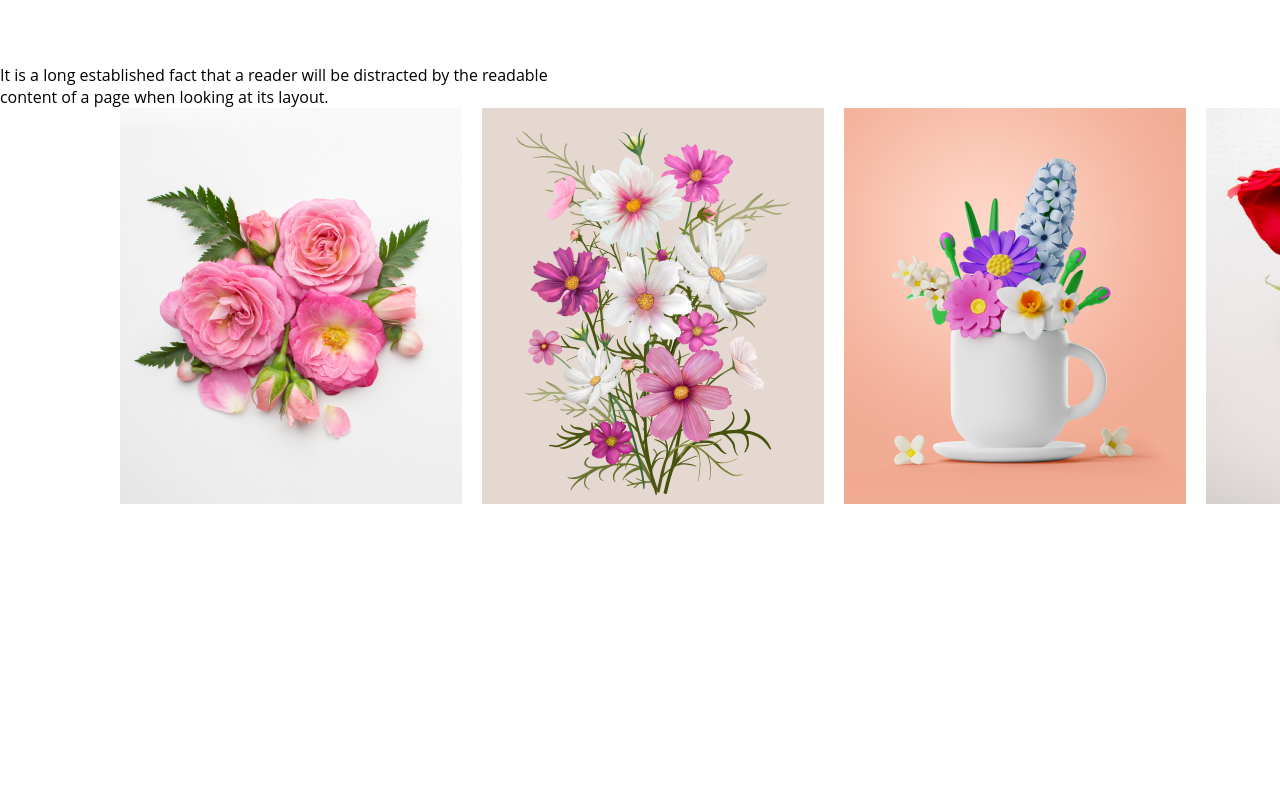
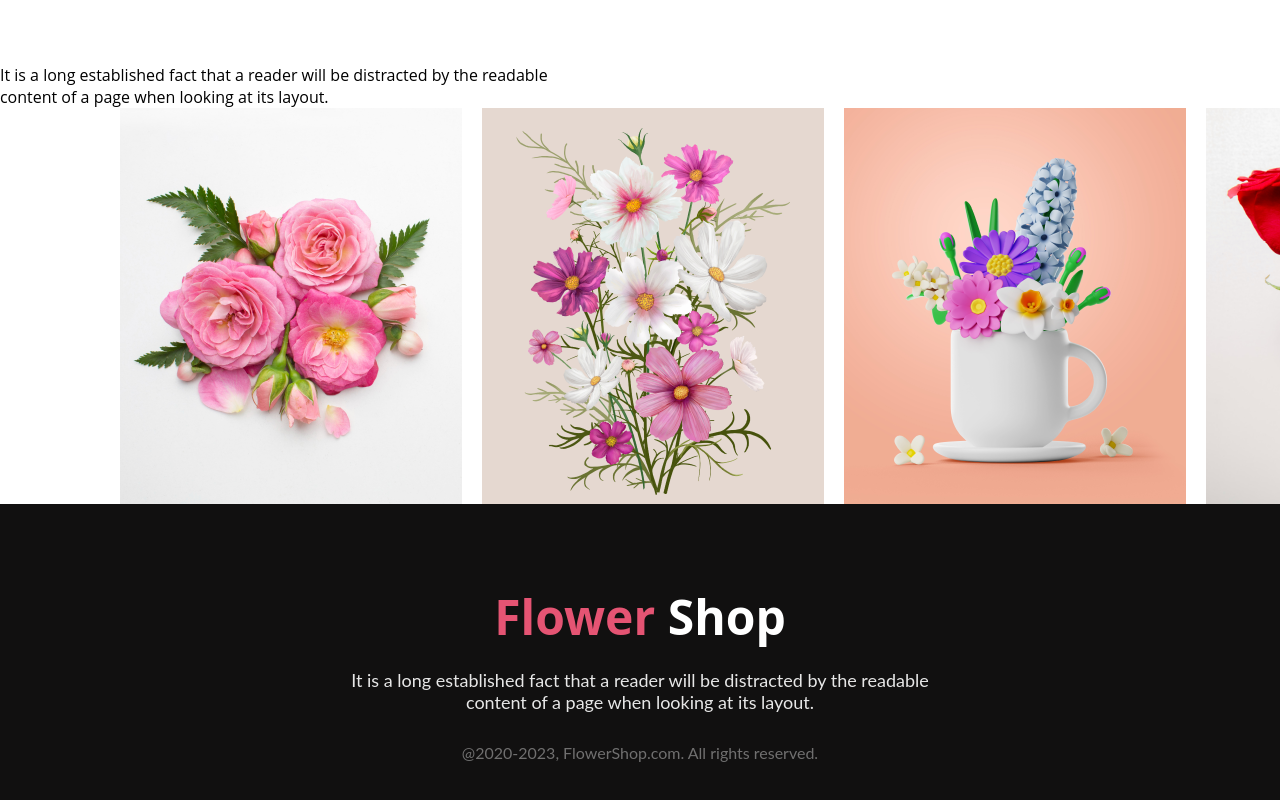
Before and after one commit to mdmonee/flower-shop-assignment, a plain HTML site: page index.html in a window 1280 px wide. Shown: the part 1659-2459 px from the top of the page. Before the commit the page ends 2163 px from the top, so only its background shows below. Drawn offline with Linux system fonts and the light colour scheme.

Commit message:
footer added

```diff
--- a/index.html
+++ b/index.html
@@ -59,6 +59,13 @@
 
 
     <footer>
+        <div class="f-content">
+            <h3 class="f-content-title">
+               <span class="fl-cl">Flower</span> Shop
+            </h3>
+            <p class="f-content-description">It is a long established fact that a reader will be distracted by the readable content of a page when looking at its layout.</p>
+            <h6 class="copy">@2020-2023, FlowerShop.com. All rights reserved. </h6>
+        </div>
 
     </footer>
 
--- a/styles/style.css
+++ b/styles/style.css
@@ -113,3 +113,43 @@ margin: 30px 0px;
     margin: 0px 120px;
     gap: 20px;
 }
+footer {
+    background: #111010;
+    padding: 80px 0px;
+    margin-bottom: 0px;
+}
+
+.f-content{
+    text-align: center;
+}
+.f-content-title{
+    font-size: 48px;
+    font-weight: 800px;
+    color: white;
+    margin-bottom: 20px;
+
+
+}
+.f-content-description{
+    color: rgba(255, 255, 255, 0.9);
+    font-size: 18px;
+    font-weight: 400;
+    margin: 0 auto;
+    margin-bottom: 30px;
+    max-width: 600px;
+    font-family: 'Lato';
+font-style: normal;
+}
+.fl-cl{
+    color: #E55473;
+}
+.copy{
+    font-family: 'Lato';
+font-style: normal;
+font-weight: 400;
+font-size: 16px;
+line-height: 19px;
+text-align: center;
+
+color: rgba(255, 255, 255, 0.4);
+}
```
